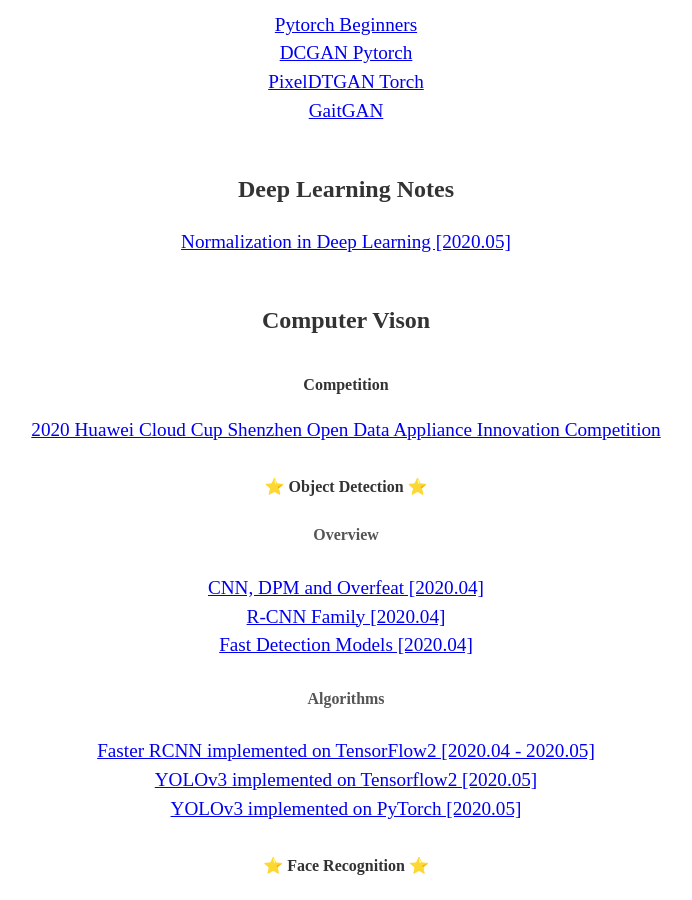
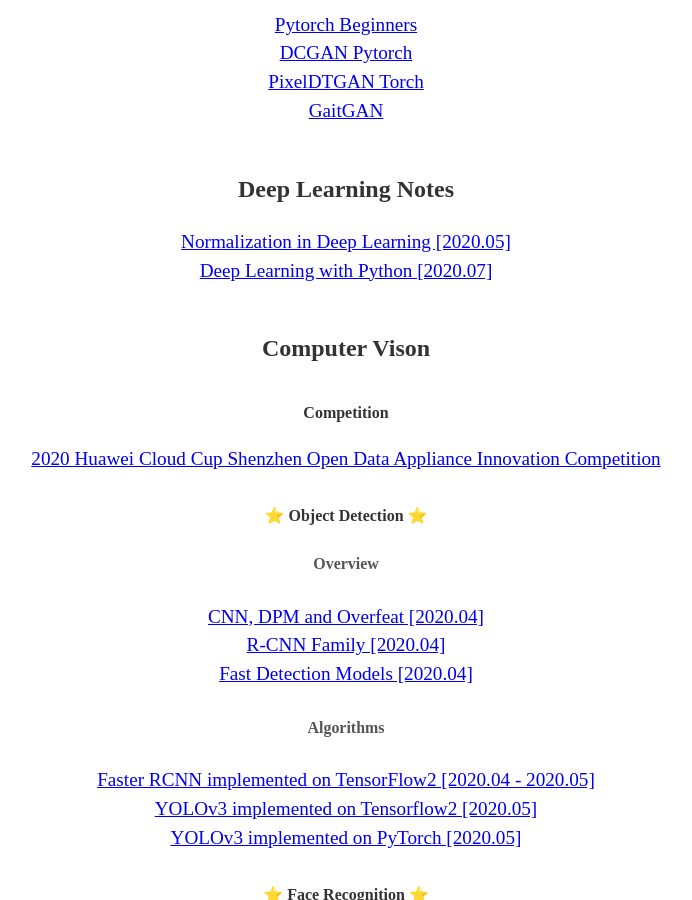
Before and after one commit to Noba1anc3/Noba1anc3.github.io, a Jekyll site: the page built from index.html, in a window 1280 px wide and 900 px high, scrolled down 3914 px. Shown: the whole window, without its empty margins (294-986 px from the left). Built offline with Jekyll 4.4.1, drawn with Linux system fonts in a browser that asks for light colours; some web fonts are replaced.

Commit message:
Update about.html

```diff
--- a/_includes/about.html
+++ b/_includes/about.html
@@ -63,6 +63,8 @@
 
   <h3>Deep Learning Notes</h3>
   <a target="_blank" href="https://noba1anc3.github.io/2020/05/17/Normalization-in-Deep-Learning.html">Normalization in Deep Learning [2020.05]</a>
+  <br>
+  <a target="_blank" href="https://github.com/Noba1anc3/Machine_Learning/blob/master/Deep%20Learning%20with%20Python/Deep%20Learning%20with%20Python.md">Deep Learning with Python [2020.07]</a>
 
   <h3>Computer Vison</h3>
 
```
